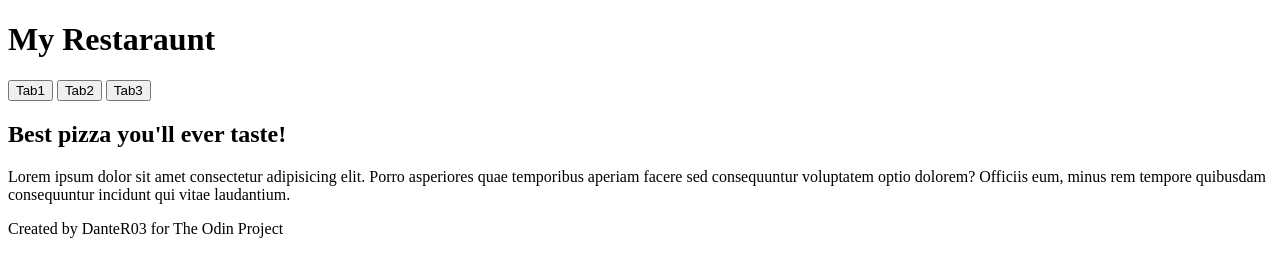
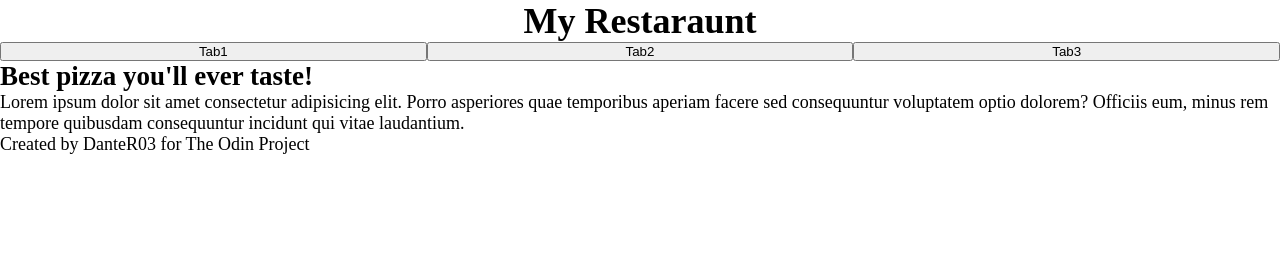
Before and after one commit to DanteR03/restaraunt, a website built with webpack: page dist/index.html in a window 1280 px wide. Built offline with nearby package versions, Linux system fonts and the light colour scheme.

Commit message:
Create header layout in CSS

```diff
--- a/dist/index.html
+++ b/dist/index.html
@@ -4,6 +4,7 @@
 <head>
   <meta charset="UTF-8">
   <title>Restaraunt page</title>
+  <link rel="stylesheet" href="style.css">
   <script src="main.js" defer></script>
 </head>
 
--- /dev/null
+++ b/dist/style.css
@@ -0,0 +1,32 @@
+* {
+  margin: 0;
+  padding: 0;
+}
+
+html {
+  font-size: 18px;
+}
+
+body {
+  box-sizing: border-box;
+}
+
+.header-container {
+  display: flex;
+  flex-direction: column;
+  justify-content: center;
+  align-items: stretch;
+}
+
+h1 {
+  align-self: center;
+}
+
+
+.button-container {
+  display: flex;
+}
+
+button {
+  flex: 1;
+}
```
Also changed, not shown: README.md (added).
